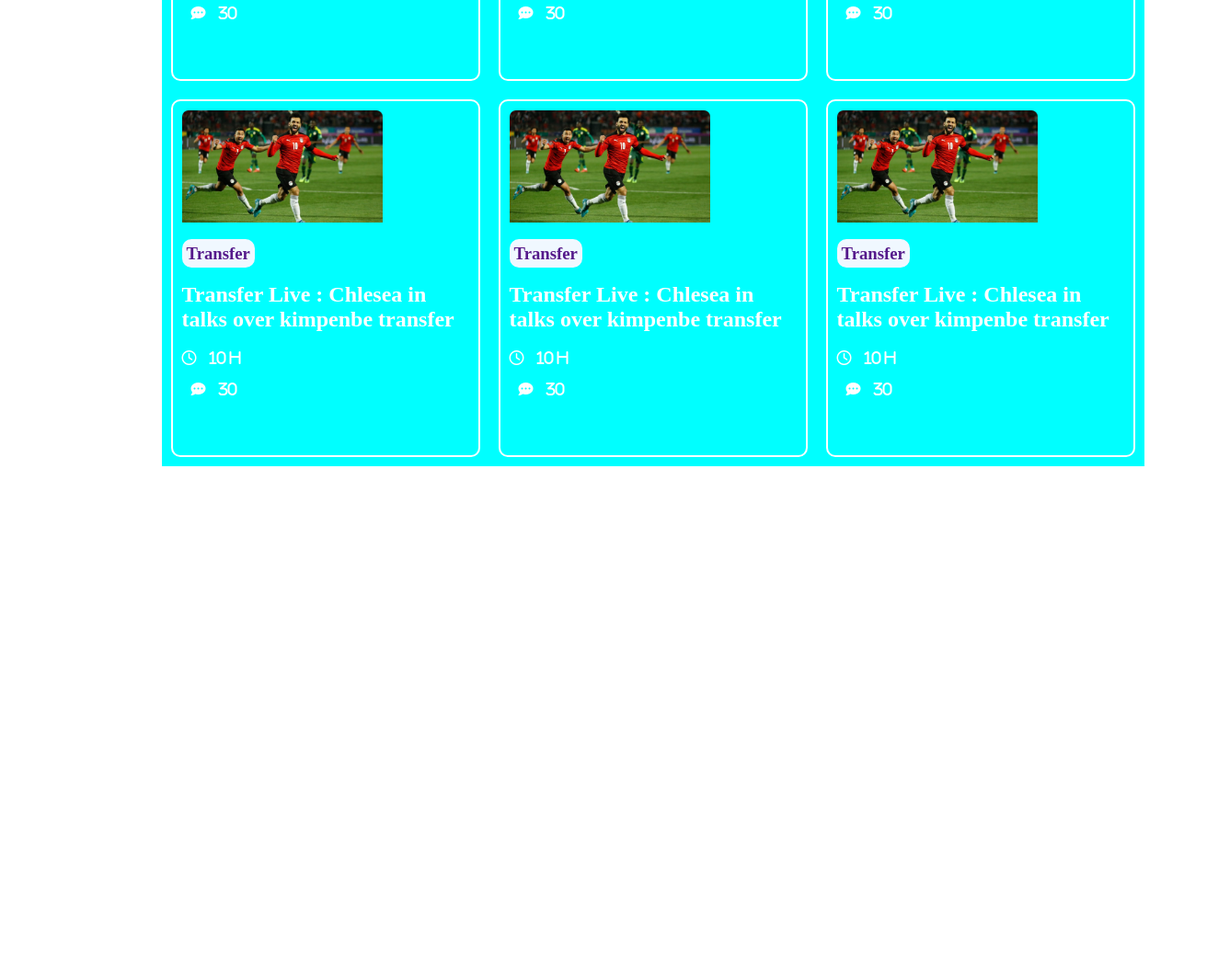
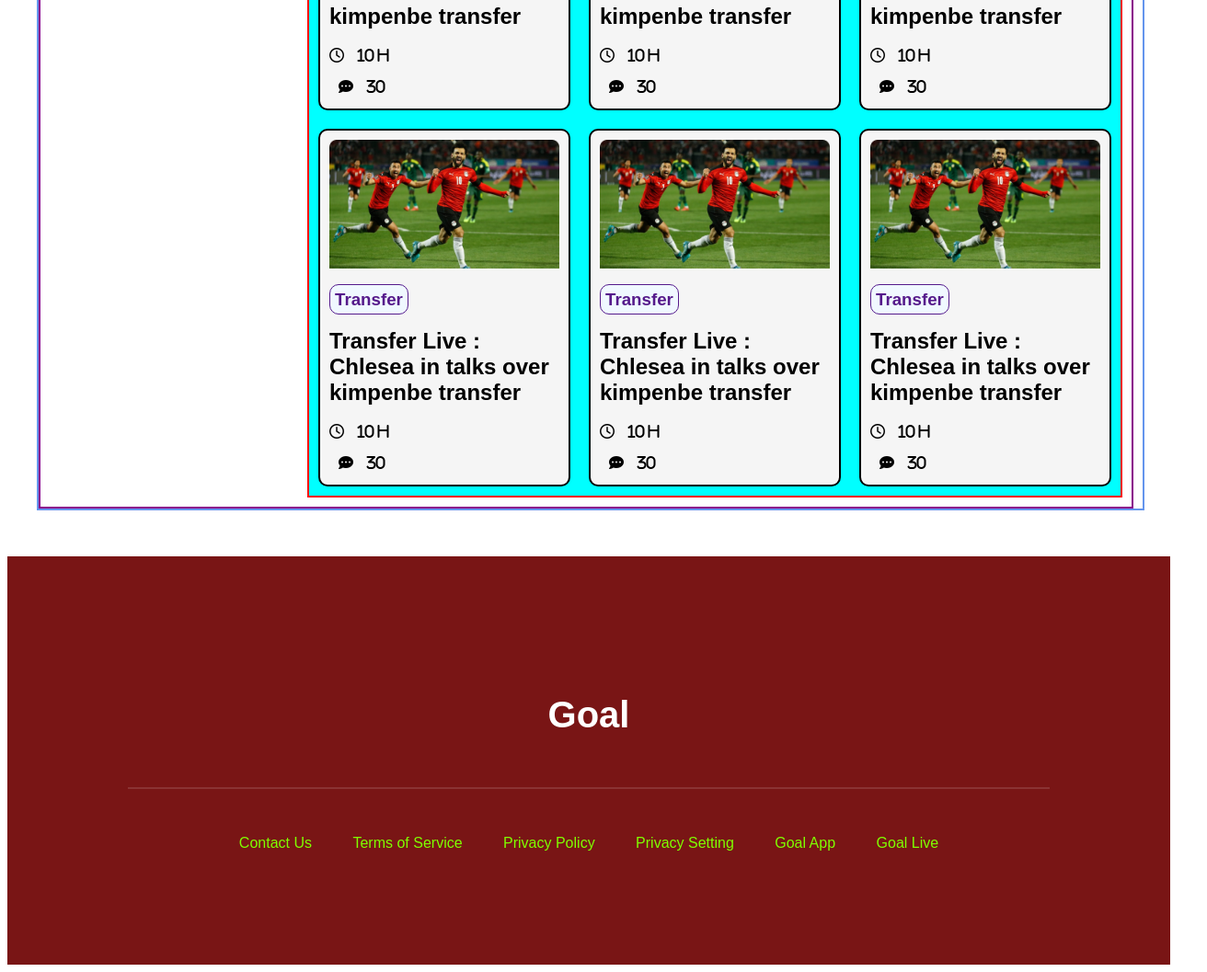
Before and after one commit to rafik1122-hub/world-cup-main, a plain HTML site: page index.html in a window 1280 px wide. Shown: the part 1168-2225 px from the top of the page at 92% size, 1312 px wide, since content can reach past the window. Before the commit the page ends 1703 px from the top, so only its background shows below. Drawn offline with Linux system fonts and the light colour scheme.

Commit message:
new file added

```diff
--- a/index.html
+++ b/index.html
@@ -8,8 +8,12 @@
     <link rel="stylesheet" href="style.css">
 
     <script src="https://kit.fontawesome.com/71adc8d740.js" crossorigin="anonymous"></script>
+
+    <link rel="preconnect" href="https://fonts.googleapis.com">
+<link rel="preconnect" href="https://fonts.gstatic.com" crossorigin>
 </head>
 <body>
+    <main>
     <section class="container">
         <div class="top-1">
             <div class="top-1-blog">
@@ -38,6 +42,8 @@
                 </div>
                 <div class="blog-page"><a href="">Blog</a></div>
             </div>
+
+
             <div class="blogs">
                 <div class="blog">
                     <div class="blog-img">
@@ -216,6 +222,25 @@
             </div>
         </div>
     </section>
+</main>
 
 </body>
+
+<footer>
+    <div class="footer-section">
+    <div class="footer-head>">
+    <h1>Goal</h1>
+</div>
+    <hr>
+    <div class="support-link">
+        <a href="">Contact Us</a>
+        <a href="">Terms of Service</a>
+        <a href="">Privacy Policy</a>
+        <a href="">Privacy Setting</a>
+        <a href="">Goal App</a>
+        <a href="">Goal Live</a>
+
+    </div>
+</div>
+</footer>
 </html>
--- a/style.css
+++ b/style.css
@@ -1,33 +1,45 @@
 /*----------
          top-1 style section
               ------------*/
+              body{
+               font-family: 'Poppins', sans-serif;
+              }
+              main{
+               max-width: 1200px;
+               margin: 0 auto;
+              }
     .container{
 
-        width: 100%;
-padding: 20px;
+        width:100%;
+
         color: white;
            justify-content: center;
         align-items: center;
+        border: 2px solid cornflowerblue;
+        margin: 50px 0;
     }
     .top-1{
-        width: 95%;
+        width: fit-content;
         background-color: black;
         display: flex;
         align-content: center;
         justify-content: center;
 
-      padding: 20px;
+
+      padding: 0 20px;
      }
      h1{
         font-size: 40px;
      }
      .top-1-blog{
-        width: 50%;
+        width:50%;
         align-items: center;
+        margin-right: 20px;
      }
      .top-1-image{
         display: flex;
         justify-content: baseline;
+        padding: 0px;
      }
 
      .live-link{
@@ -54,15 +66,20 @@ padding: 20px;
         top 2 section style start
             ---------------------*/
             .top-2{
+               width: 100%;
                 display: flex;
-                width: 90%;
+                width: fit-content;
+                margin-top: 20px;
+                border: 2px solid darkmagenta;
+                padding: 10px;
+                color: black;
             }
             .summary-item
             {
 
                 background-color: rgb(107, 57, 57);
-                width:25%;
-               height: fit-content;
+                width:fit-content;
+               height:500px;
                 padding: 10px 20px;
                 height: 130px;
                 display: flex;
@@ -84,6 +101,8 @@ padding: 20px;
 
             }
             .upcoming , .group-page , .blog-page {
+                width: 200px;
+                height: 64px;
                 margin: 5px 0;
                 padding: 10px 10px;
                 background-color: azure;
@@ -98,29 +117,68 @@ padding: 20px;
             font-size: 20px;
            }
             .blogs{
-                width:100%;
+                width:95%;
                 margin-left: 20px;
                 background-color: aqua;
                 display: grid;
                 grid-template-columns: repeat(3,1fr);
+                border:2px solid red
             }
             .blog img {
-            width: 70%;
+            width: 100%;
             }
             .transfer a {
                 background-color: aliceblue;
                 padding: 5px;
+                border: 1px solid;
             }
             .blog{
-
+               background-color: whitesmoke;
                 margin: 10px;
                 padding: 10px;
                border:2px solid ;
                border-radius: 10px 10px 10px 10px;
-             width: 312px;
+             width: 250px;
              height: 365px;
             }
          .time-section span{
             display: flex;
             flex-direction: row-reverse;
          }
+
+
+         footer{
+            align-items: center;
+            background-color: rgb(121, 21, 21);
+            color: white;
+
+         }
+         .footer-section{
+            display: flex;
+            flex-direction: column;
+            align-items: center;
+            justify-content: center;
+             height: 444px;
+         }
+         hr{
+            width: 1000px;
+            border:.1px solid #ffffff21;
+            margin-top: 30px;
+            margin-bottom: 30px;
+         }
+
+
+         .footer-head{
+            display: flex;
+            align-items: center;
+            justify-content: center;
+         }
+
+         .support-link{
+            margin-top: 20px;
+         }
+         .support-link a{
+            padding-top: 30px;
+            margin: 20px;
+            color: chartreuse;
+         }
```
Also changed, not shown: up-coming- match.html (added, +89 -0 lines).
